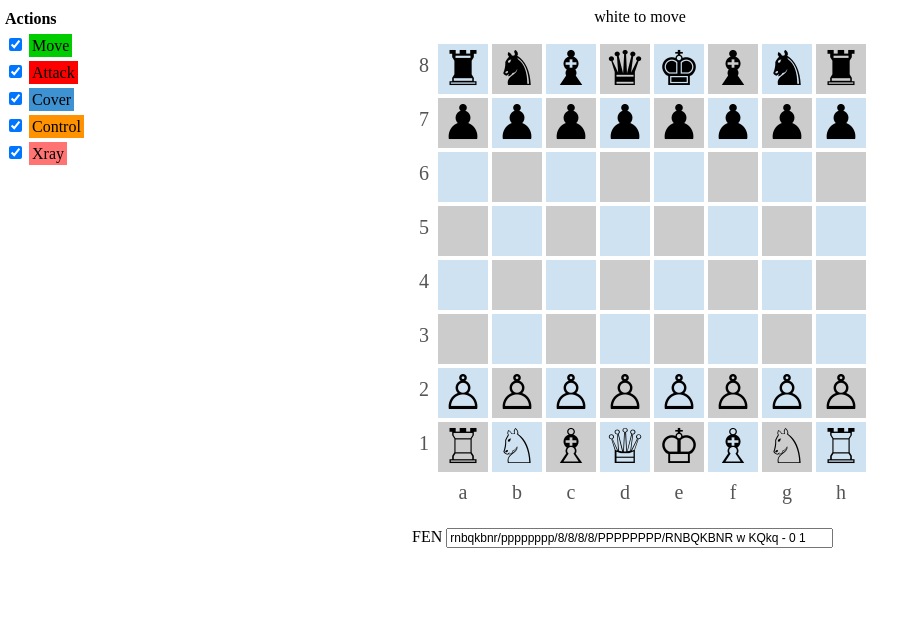
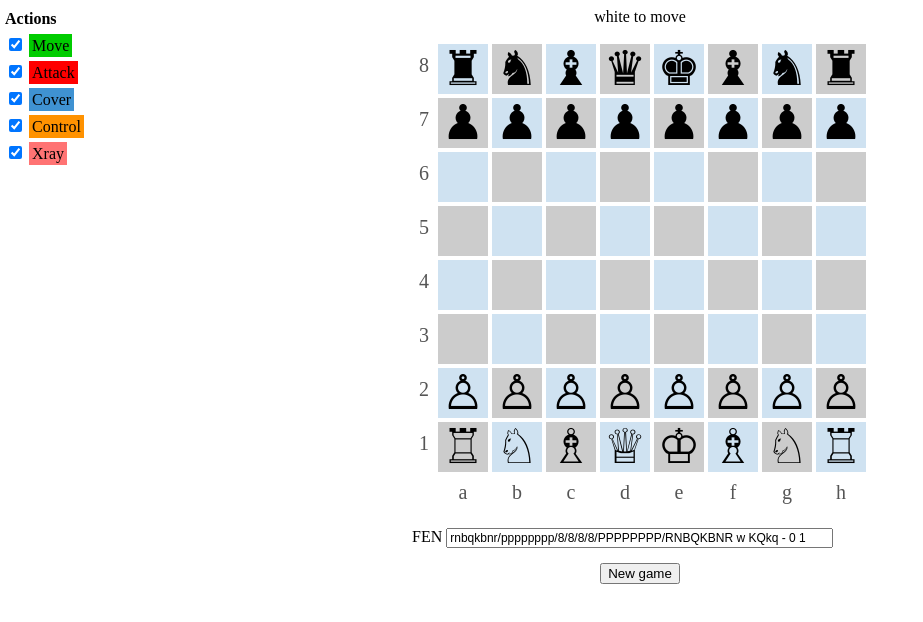
Before and after one commit to usabox15/chessstuff, a website built with webpack: page examples/example.html in a window 1280 px wide. Shown: the whole page, without its empty margins (0-923 px from the left). Built offline with nearby package versions, Linux system fonts and the light colour scheme.

Commit message:
Add new game button to exapmle

```diff
--- a/examples/example.css
+++ b/examples/example.css
@@ -47,7 +47,7 @@ label[for="actions-xray"] {
 }
 
 
-#board-wrapper, #state {
+#board-wrapper, #state, #buttons {
   width: max-content;
   margin: 0 auto;
 }
@@ -58,6 +58,13 @@ label[for="actions-xray"] {
 
 #fen-input {
   font-size: 12;
+}
+
+#buttons {
+  padding: 15;
+}
+#buttons > button {
+  cursor: pointer;
 }
 
 
--- a/examples/example.html
+++ b/examples/example.html
@@ -144,6 +144,10 @@
           <label for="fen-input">FEN</label>
           <input type="text" id="fen-input" size="52">
         </div>
+
+        <div id="buttons">
+          <button id="new-game-button">New game</button>
+        </div>
       </div>
     </body>
 
--- a/examples/example.js
+++ b/examples/example.js
@@ -86,7 +86,7 @@ function refreshBoard() {
 
   let stateValue = document.getElementById('state-value');
   if (GLOBAL.board.result.value) {
-    stateValue.innerText = `result: ${GLOBAL.board.result.value}`;
+    stateValue.innerText = `result: ${GLOBAL.board.result.value.join(' | ')}`;
   } else {
     stateValue.innerText = `${GLOBAL.board.colors.current} to move`;
   }
@@ -257,5 +257,10 @@ document.addEventListener('DOMContentLoaded', function(e) {
     setBoardFEN(this.value);
   });
 
+  let newGameButton = document.getElementById('new-game-button');
+  newGameButton.addEventListener('click', function(e) {
+    setBoardFEN(chessstuff.Board.INITIAL_FEN);
+  });
+
   setBoardFEN(chessstuff.Board.INITIAL_FEN);
 });
```
